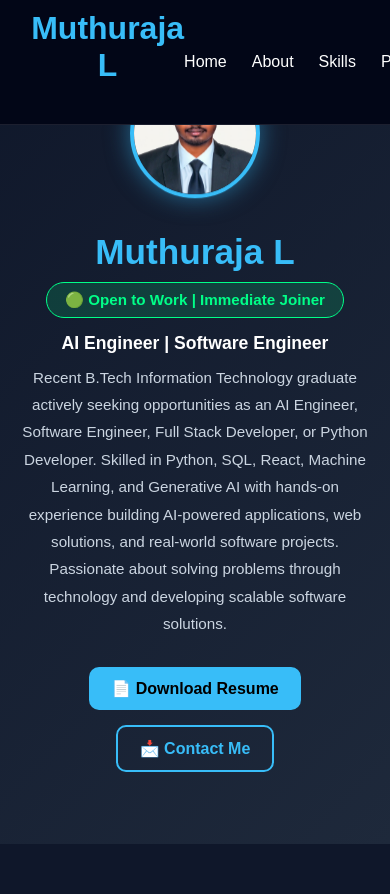
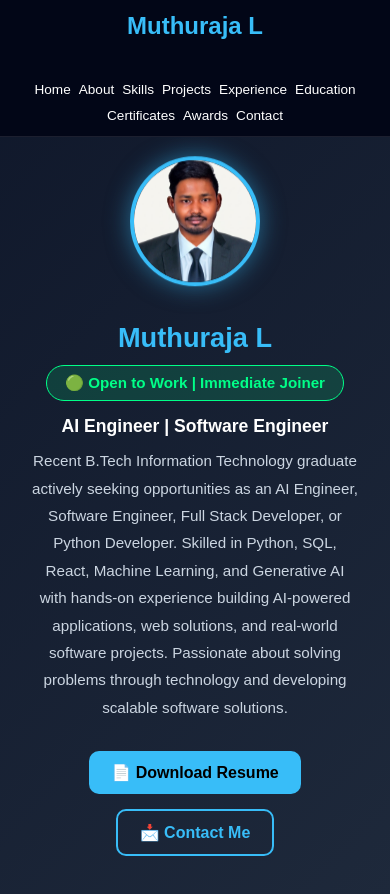
Before and after one commit to muthuraja89109/portfolio, a React app: page / in a window 390 px wide. Before the commit the page ends 844 px from the top, so only its background shows below. Built offline with nearby package versions, Linux system fonts and the light colour scheme; the HTML template or start-up script is replaced by a standard one.

Commit message:
Update App.css

```diff
--- a/src/App.css
+++ b/src/App.css
@@ -167,18 +167,129 @@ h2 {
   font-size: 1.1rem;
 }
 
-/* Mobile */
+/* =========================
+   MOBILE FRIENDLY ADDITIONS
+   ========================= */
+
 @media (max-width: 768px) {
+
+  section {
+    padding: 80px 5%;
+  }
+
+  .navbar {
+    padding: 12px 5%;
+    flex-direction: column;
+    gap: 10px;
+  }
+
+  .logo {
+    font-size: 1.8rem;
+  }
+
+  .nav-links {
+    flex-wrap: wrap;
+    justify-content: center;
+    gap: 12px;
+  }
+
+  .nav-links a {
+    font-size: 0.95rem;
+  }
+
+  #hero {
+    padding-top: 140px;
+  }
+
   #hero h1 {
-    font-size: 2.2rem;
+    font-size: 2rem;
+    line-height: 1.3;
   }
 
   .job-title {
-    font-size: 1.2rem;
+    font-size: 1.1rem;
+  }
+
+  .hero-desc {
+    font-size: 1rem;
+    line-height: 1.7;
+    padding: 0 10px;
   }
 
   .profile-img {
-    width: 180px;
-    height: 180px;
+    width: 170px;
+    height: 170px;
+  }
+
+  h2 {
+    font-size: 1.8rem;
+  }
+
+  .card {
+    padding: 18px;
+  }
+
+  .skill-list {
+    gap: 10px;
+  }
+
+  .skill-list span {
+    padding: 8px 15px;
+    font-size: 0.9rem;
+  }
+
+  #contact p {
+    font-size: 1rem;
+    word-break: break-word;
   }
 }
+
+/* Small Phones */
+@media (max-width: 480px) {
+
+  .logo {
+    font-size: 1.5rem;
+  }
+
+  .nav-links {
+    gap: 8px;
+  }
+
+  .nav-links a {
+    font-size: 0.85rem;
+  }
+
+  #hero {
+    padding-top: 160px;
+  }
+
+  #hero h1 {
+    font-size: 1.7rem;
+  }
+
+  .job-title {
+    font-size: 1rem;
+  }
+
+  .hero-desc {
+    font-size: 0.95rem;
+  }
+
+  .profile-img {
+    width: 140px;
+    height: 140px;
+  }
+
+  h2 {
+    font-size: 1.5rem;
+  }
+
+  .card {
+    padding: 15px;
+  }
+
+  .skill-list span {
+    font-size: 0.8rem;
+    padding: 7px 12px;
+  }
+}
```
